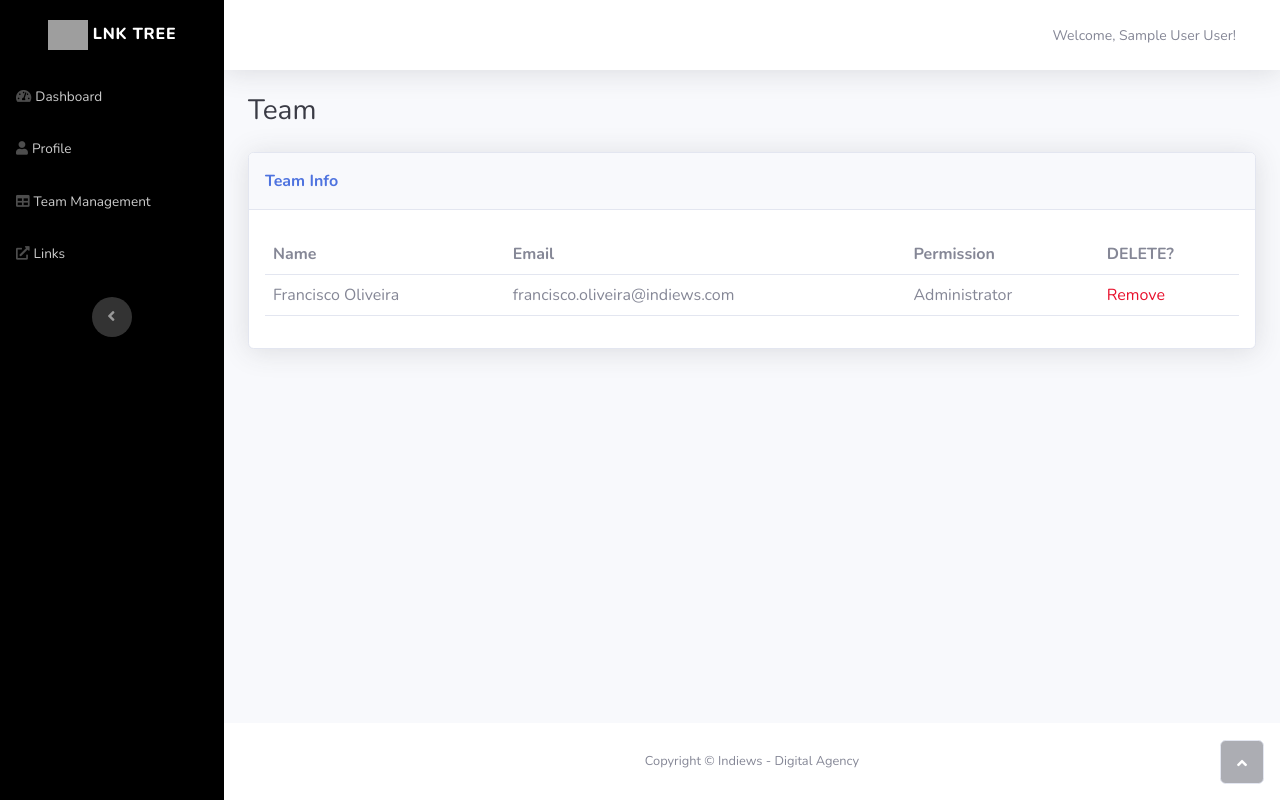
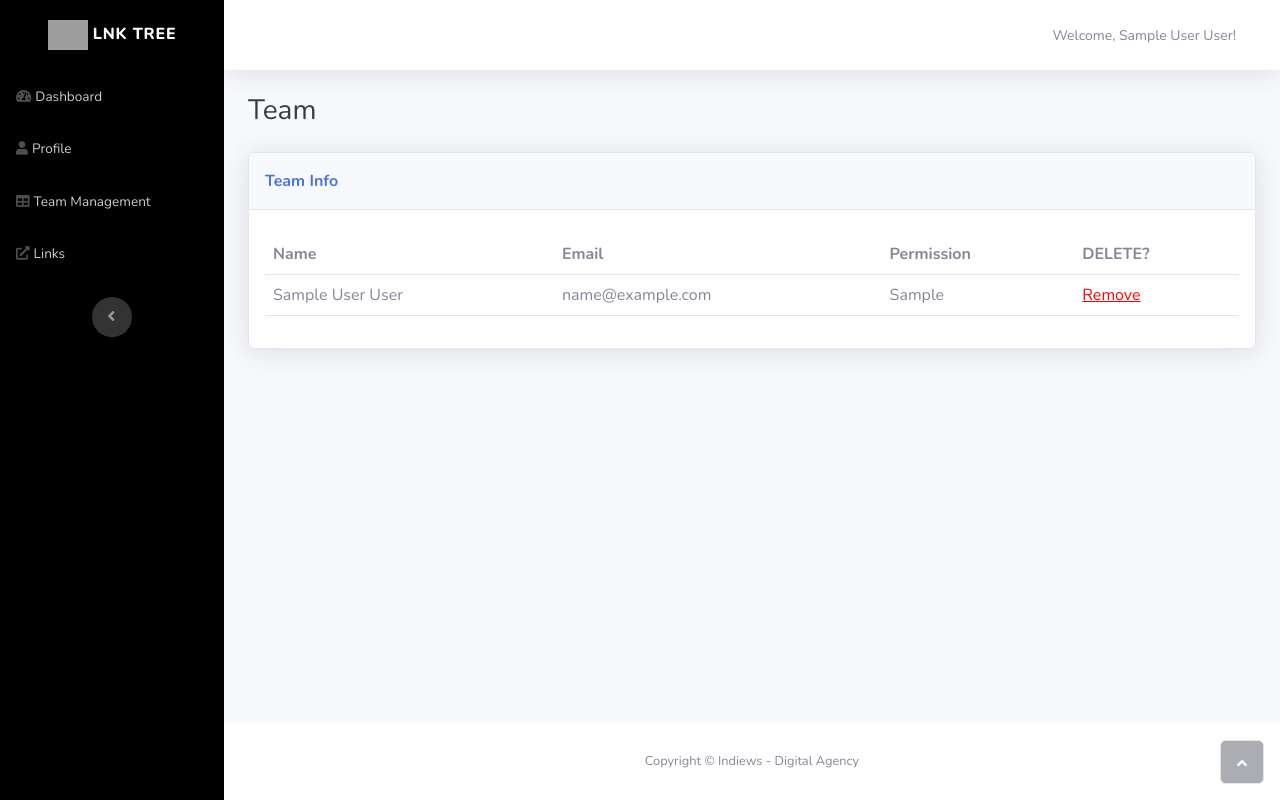
Before and after one commit to Indiews/Lnk-Tree, a PHP site: page /admin/team.php in a window 1280 px wide. Run offline with PHP 8.4, Linux system fonts and the light colour scheme; the visitor is signed in with stand-in values (Sample User, id 1); tables that the repository leaves empty or names only in its code hold one stand-in row (values such as "Sample post"); some libraries are stand-ins or nearby versions; grey boxes are pictures that could not be loaded.

Commit message:
Team Working Management

```diff
--- a/admin/team.php
+++ b/admin/team.php
@@ -1,6 +1,30 @@
 <?php
         // Check if login is made
         include('includes/check-login.php');
+
+        include('../config.php');
+
+
+        $sql="SELECT * FROM users";
+        $queryCat=mysqli_query($conn, $sql) or die ($sql);
+
+
+        $sql="SELECT * FROM users";
+        $queryUsers=mysqli_query($conn, $sql) or die ($sql);
+        $total=mysqli_num_rows($queryUsers);
+        if($total>0){
+        $fetch=mysqli_fetch_assoc($queryUsers);
+        }
+
+        if(isset($_GET['remove'])){
+            $id=$_GET['id'];
+            $table="users";
+            $sql="DELETE FROM $table WHERE id=$id LIMIT 1";
+            mysqli_query($conn, $sql)  or die ($sql);
+            $path="?removed";
+            header("Location:$path");
+
+}
 ?>
 
 <!DOCTYPE html>
@@ -45,13 +69,16 @@
                                         </tr>
                                     </thead>
                                     <tbody>
+                                    <?php $i=0; do { $i++;?>
                                         <tr>
-                                            <td>Francisco Oliveira</td>
-                                            <td>francisco.oliveira@indiews.com</td>
-                                            <td>Administrator</td>
-                                            <td style="color: #e8112d;">Remove</td>
+                                            <td><?php echo $fetch['name'];?> <?php echo $fetch['surname'];?></td>
+                                            <td><?php echo $fetch['email'];?></td>
+                                            <td><?php echo $fetch['permission'];?></td>
+                                            <td><a style='color:Red' href="?remove&id=<?php echo $fetch['id'];?>">Remove</a></td>
                                         </tr>
+                                        <?php } while($fetch=mysqli_fetch_assoc($queryUsers));?>
                                     </tbody>
+
                                     <tfoot>
                                         <tr></tr>
                                     </tfoot>
```
